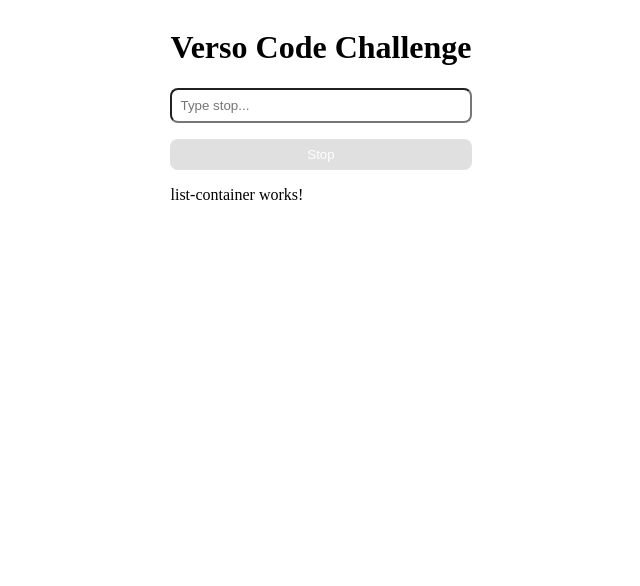
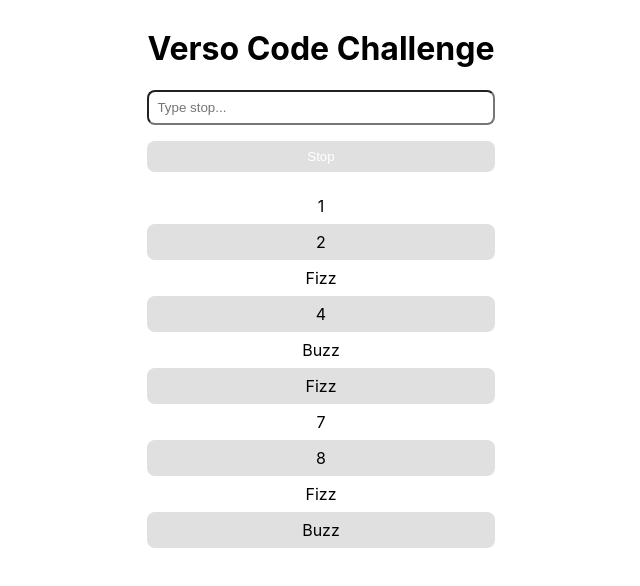
Before and after one commit to SimonSchoetz/verso-coding-challenge, an Angular app: page / in a window 1280 px wide. Shown: the top 586 px of the page, without its empty margins (319-959 px from the left). Built offline with nearby package versions, Linux system fonts and the light colour scheme.

Commit message:
render list items and adjust styling

```diff
--- a/src/app/app.component.html
+++ b/src/app/app.component.html
@@ -5,7 +5,7 @@
     (onFormSubmit)="handleFormSubmit($event)"
   ></app-fizz-buzz-control-form>
 
-  <app-list-container></app-list-container>
+  <app-list-container [listItems]="listItems"></app-list-container>
 </main>
 
 <router-outlet />
--- a/src/app/components/list-container/list-container.component.html
+++ b/src/app/components/list-container/list-container.component.html
@@ -1 +1,3 @@
-<p>list-container works!</p>
+<ul>
+  <li *ngFor="let item of listItems">{{ item }}</li>
+</ul>
--- a/src/app/components/list-container/list-container.component.scss
+++ b/src/app/components/list-container/list-container.component.scss
@@ -0,0 +1,15 @@
+ul {
+  width: 100%;
+  list-style: none;
+  padding: 0;
+
+  li {
+    width: "full";
+    text-align: center;
+    padding: 0.5rem;
+    border-radius: 0.5rem;
+  }
+  li:nth-child(2n) {
+    background-color: rgb(224, 224, 224);
+  }
+}
--- a/src/styles.scss
+++ b/src/styles.scss
@@ -2,9 +2,7 @@
   display: flex;
   flex-direction: column;
   align-items: center;
-}
 
-:host {
   font-family: "Inter", -apple-system, BlinkMacSystemFont, "Segoe UI", Roboto,
     Helvetica, Arial, sans-serif, "Apple Color Emoji", "Segoe UI Emoji",
     "Segoe UI Symbol";
```
Also changed, not shown: src/app/components/list-container/list-container.component.ts (+5 -4 lines).
